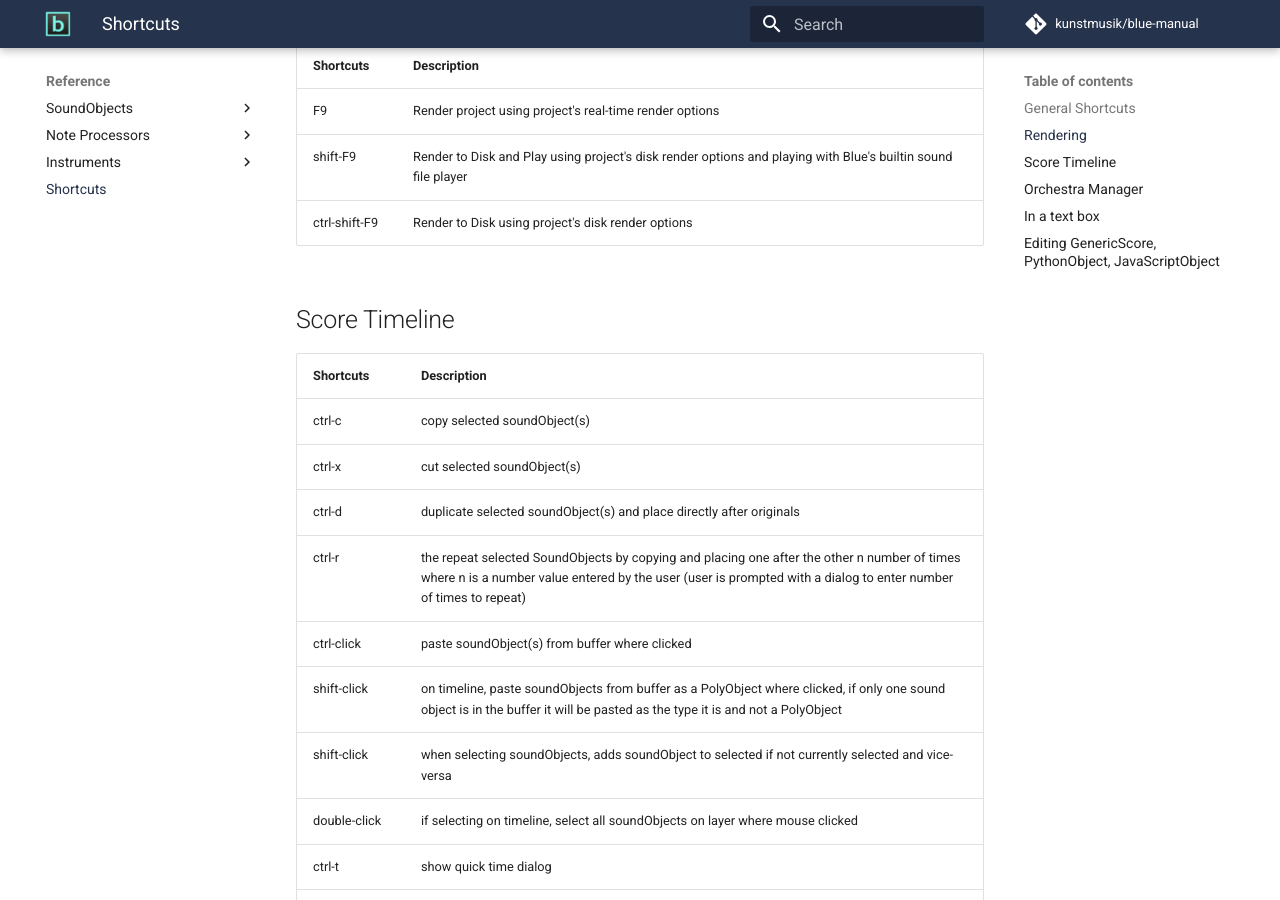
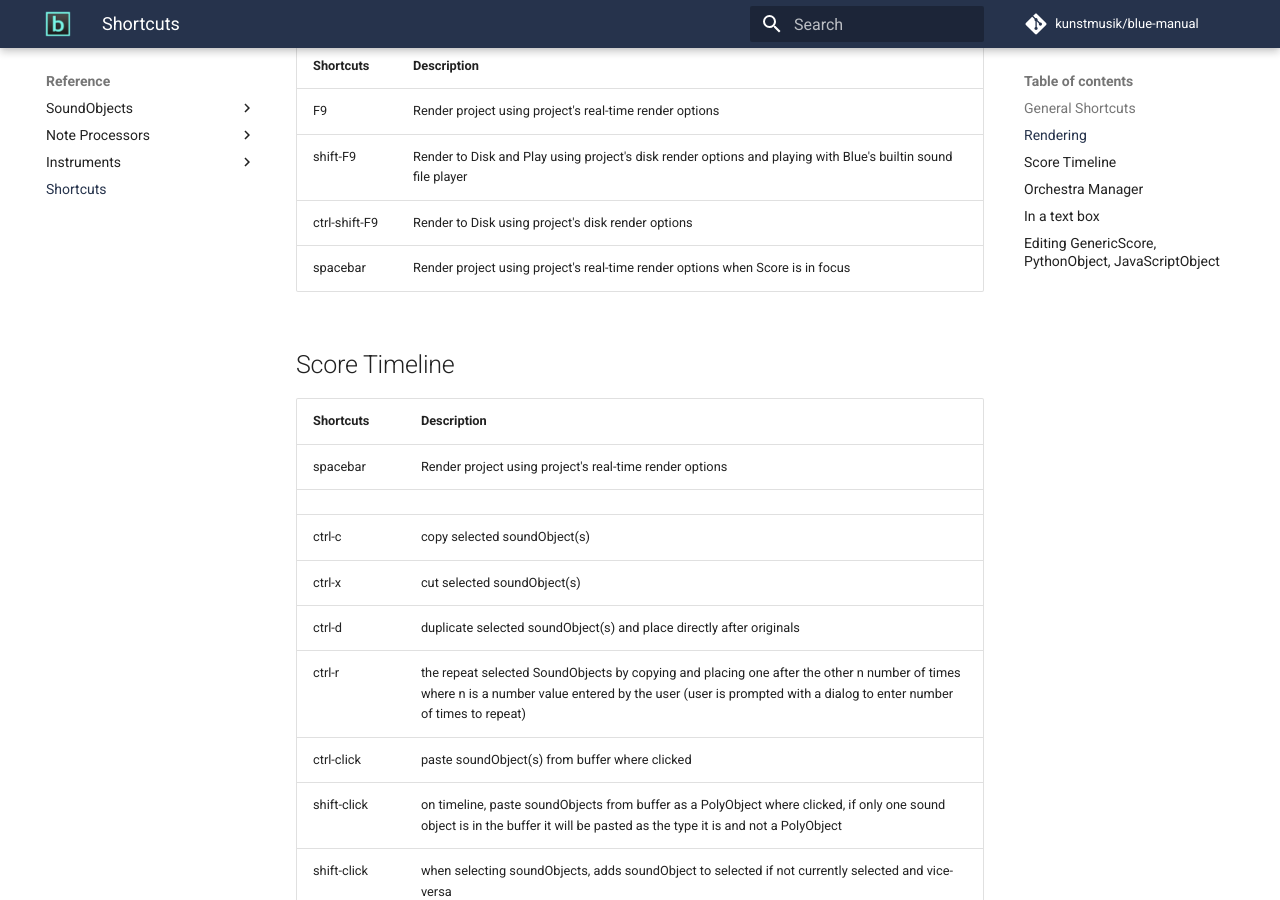
Before and after one commit to kunstmusik/blue-manual, an MkDocs documentation site: the page built from docs/users/reference/shortcuts.md, in a window 1280 px wide and 900 px high, scrolled down 1071 px. Built offline with MkDocs 1.6.1 and Material for MkDocs 9.7.7, drawn with Linux system fonts in a browser that asks for light colours; comment, search, counter and statistics services are not loaded.

Commit message:
added spacebar for Render 2 x

```diff
--- a/docs/users/reference/shortcuts.md
+++ b/docs/users/reference/shortcuts.md
@@ -27,12 +27,15 @@
 | F9            | Render project using project's real-time render options                                                       |
 | shift-F9      | Render to Disk and Play using project's disk render options and playing with Blue's builtin sound file player |
 | ctrl-shift-F9 | Render to Disk using project's disk render options                                                            |
+| spacebar      | Render project using project's real-time render options when Score is in focus                                |
 
 
 ## Score Timeline
 
 | Shortcuts         | Description                                                                                                                                                                                                     |
 | ----------------- | --------------------------------------------------------------------------------------------------------------------------------------------------------------------------------------------------------------- |
+| spacebar          | Render project using project's real-time render options
+                                                                    |
 | ctrl-c            | copy selected soundObject(s)                                                                                                                                                                                    |
 | ctrl-x            | cut selected soundObject(s)                                                                                                                                                                                     |
 | ctrl-d            | duplicate selected soundObject(s) and place directly after originals                                                                                                                                            |
```
